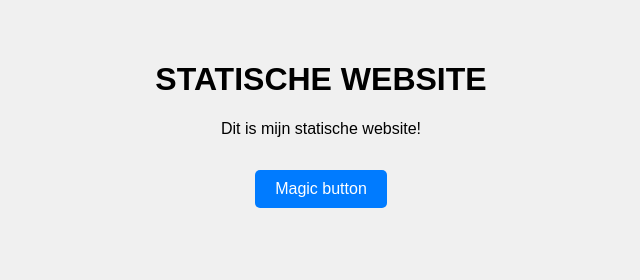
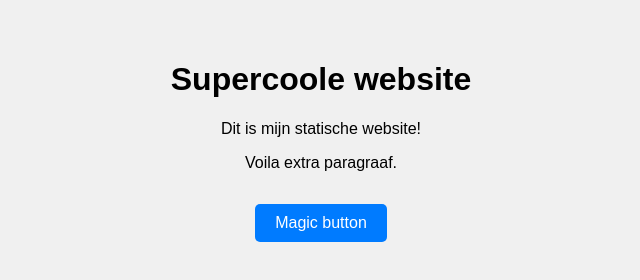
Before and after one commit to EngelsIlan/ci-cd-test, a plain HTML site: page index.html in a window 1280 px wide. Shown: the whole page, without its empty margins (319-959 px from the left). Drawn offline with Linux system fonts and the light colour scheme.

Commit message:
update index.html

```diff
--- a/index.html
+++ b/index.html
@@ -3,13 +3,14 @@
   <head>
     <meta charset="UTF-8" />
     <meta name="viewport" content="width=device-width, initial-scale=1.0" />
-  <title>Template website CI/CD</title>
+    <title>Supercoole website</title>
     <link rel="stylesheet" href="style.css" />
   </head>
   <body>
     <header>
-    <h1>STATISCHE WEBSITE</h1>
+      <h1>Supercoole website</h1>
       <p>Dit is mijn statische website!</p>
+      <p>Voila extra paragraaf.</p>
     </header>
     <main>
       <button onclick="magicButton()">Magic button</button>
```
Lines whose indentation alone changed are shown as unchanged.
